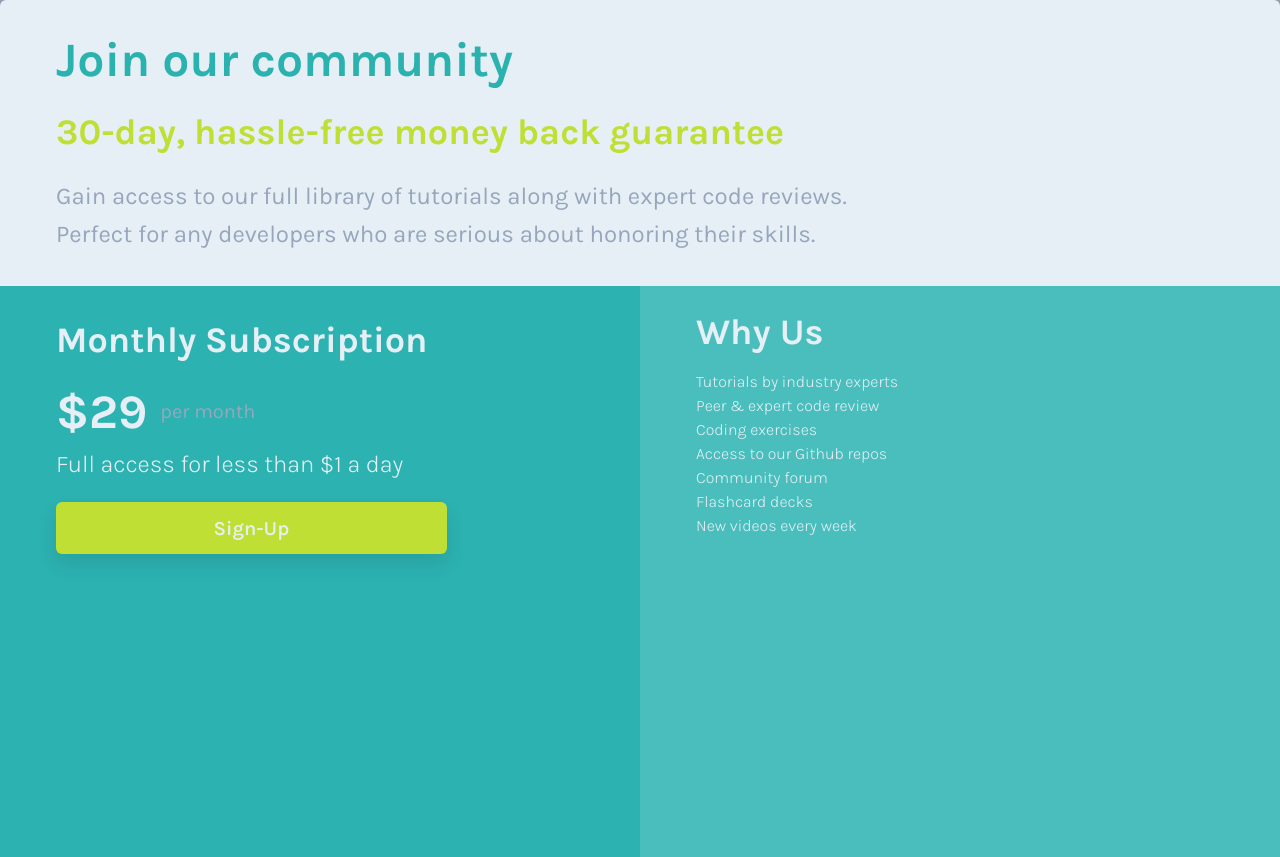
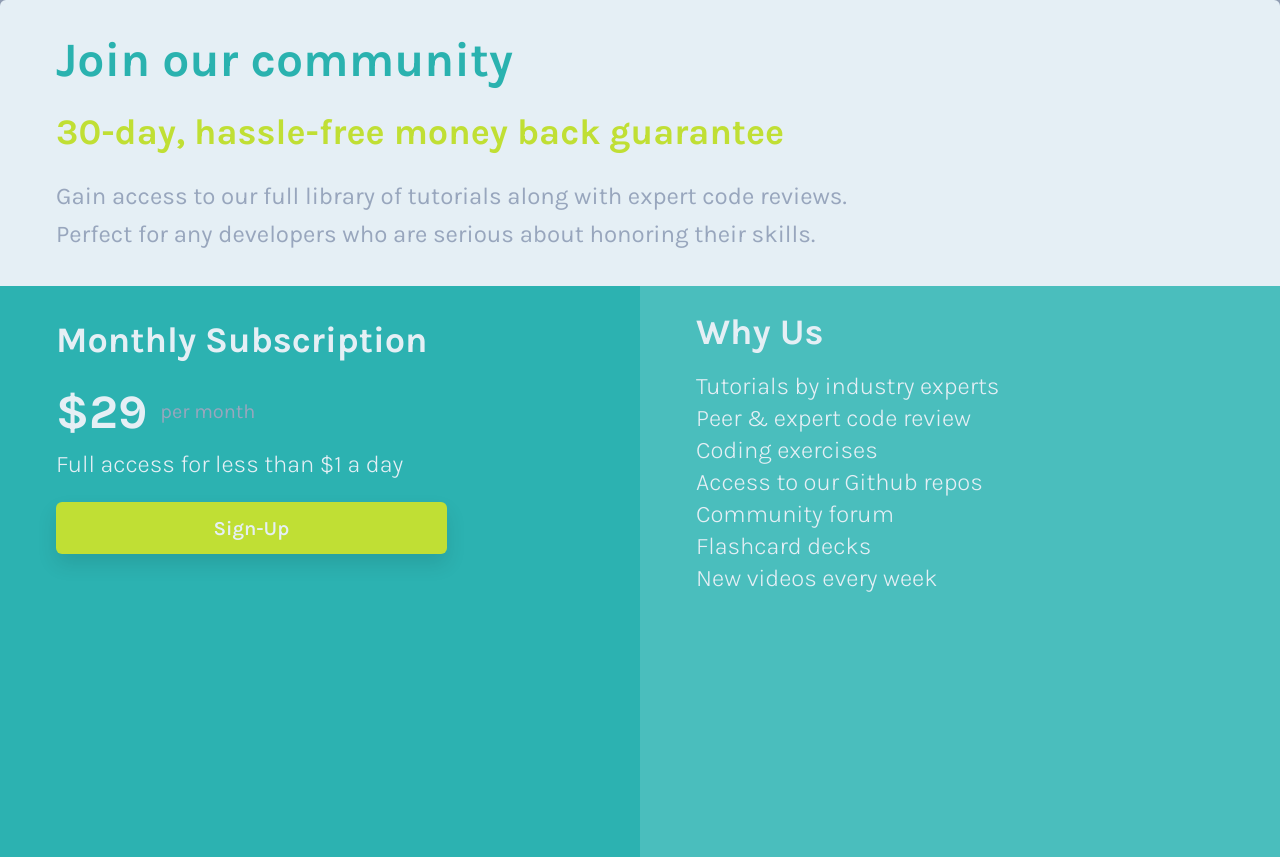
Before and after one commit to Demo004/Single-Grid-Components-Front-end-Mentor, a website built with Vite: page index.html in a window 1280 px wide. Built offline with nearby package versions, Linux system fonts and the light colour scheme.

Commit message:
added 2xl to the last deciption

```diff
--- a/style/components/hero.css
+++ b/style/components/hero.css
@@ -209,7 +209,7 @@
   }
 
   .light__description {
-    font-size: var(--size-2xlxl);
+    font-size: var(--size-2xl);
   }
 }
 
```
